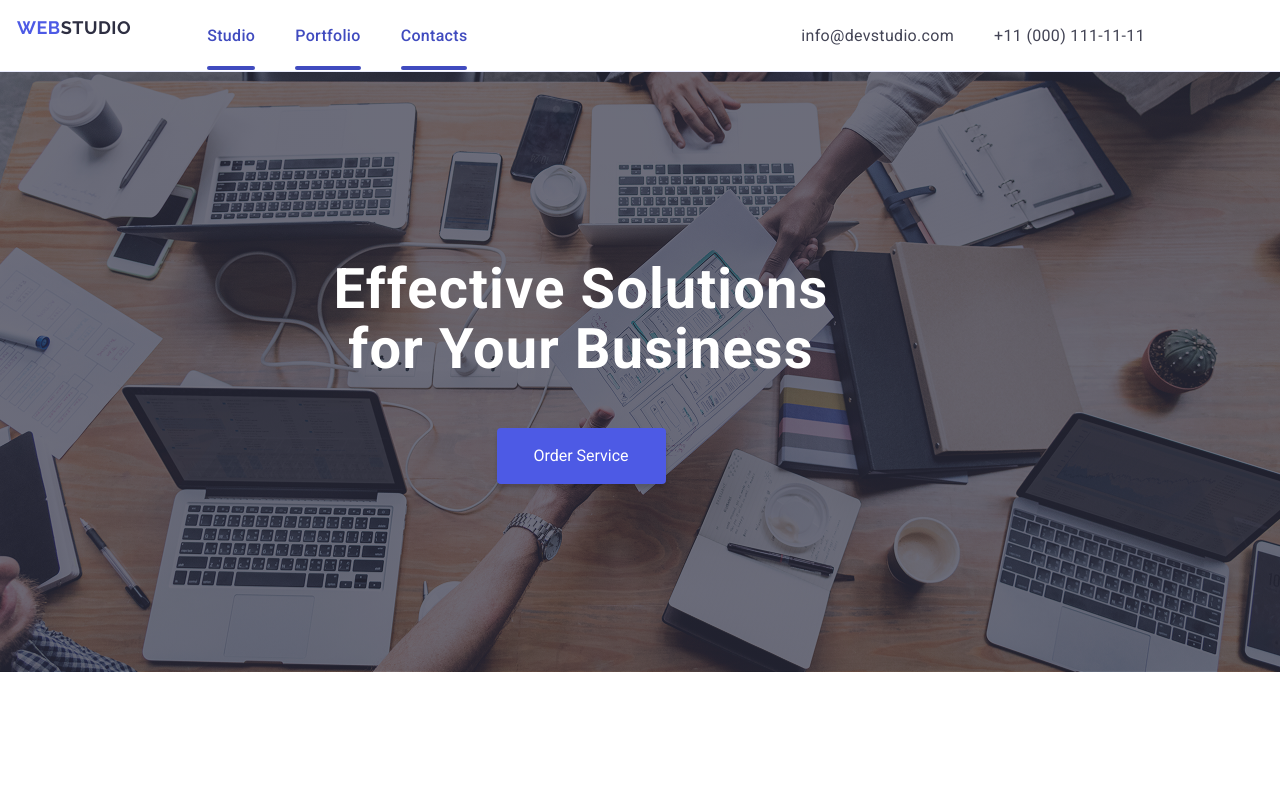
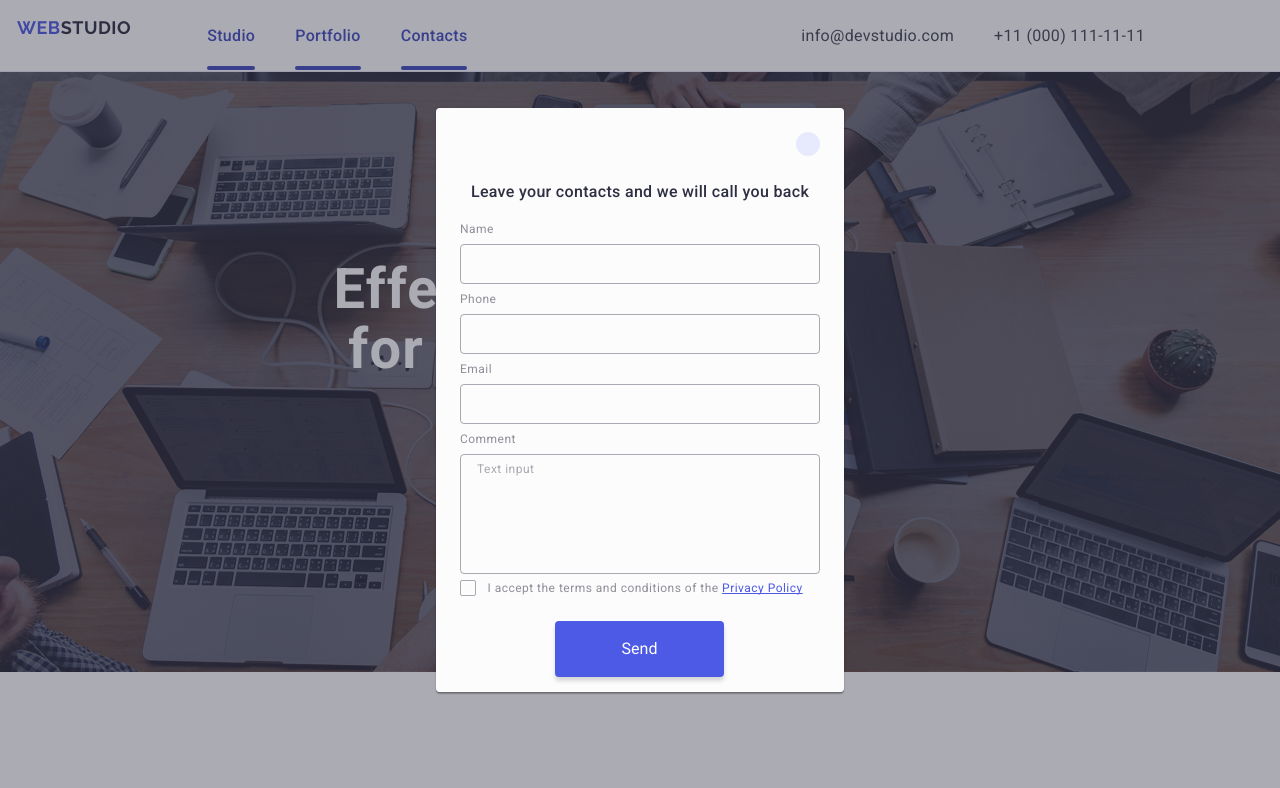
Before and after one commit to chernovetskiy96-commits/goit-markup-hw-05, a plain HTML site: page index.html in a window 1280 px wide. Shown: the top 788 px of the page. Drawn offline with nearby package versions, Linux system fonts and the light colour scheme.

Commit message:
hw markup 05 2

```diff
--- a/css/styles.css
+++ b/css/styles.css
@@ -643,7 +643,7 @@ a {
 }
 
 .modal-overlay.is-open {
-  /*  opacity: 1; */
+  opacity: 1;
     pointer-events: auto;
     transition: opacity 300ms cubic-bezier(0.4, 0, 0.2, 1);
 }
```
